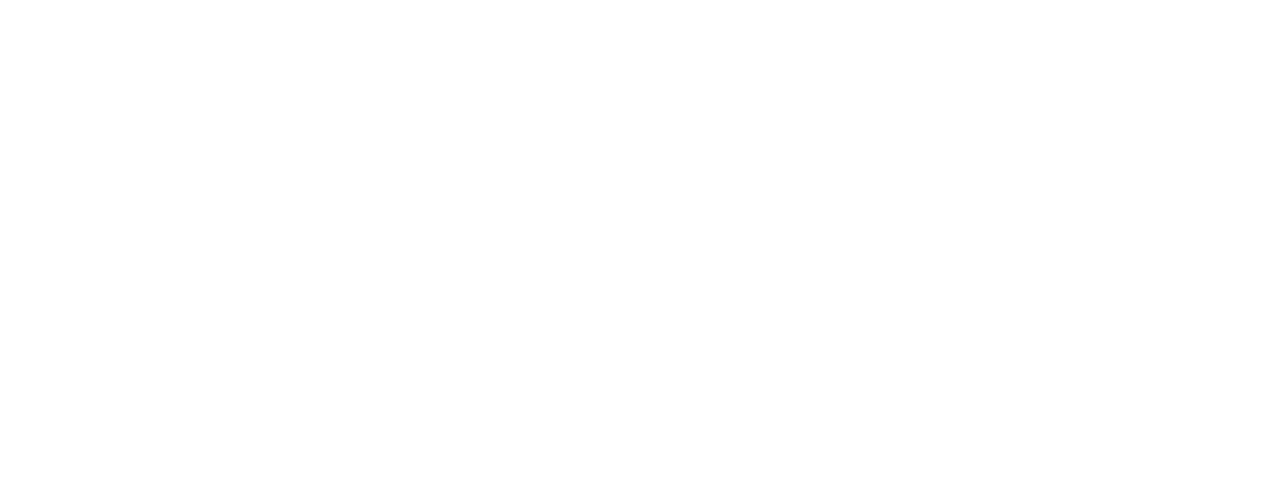
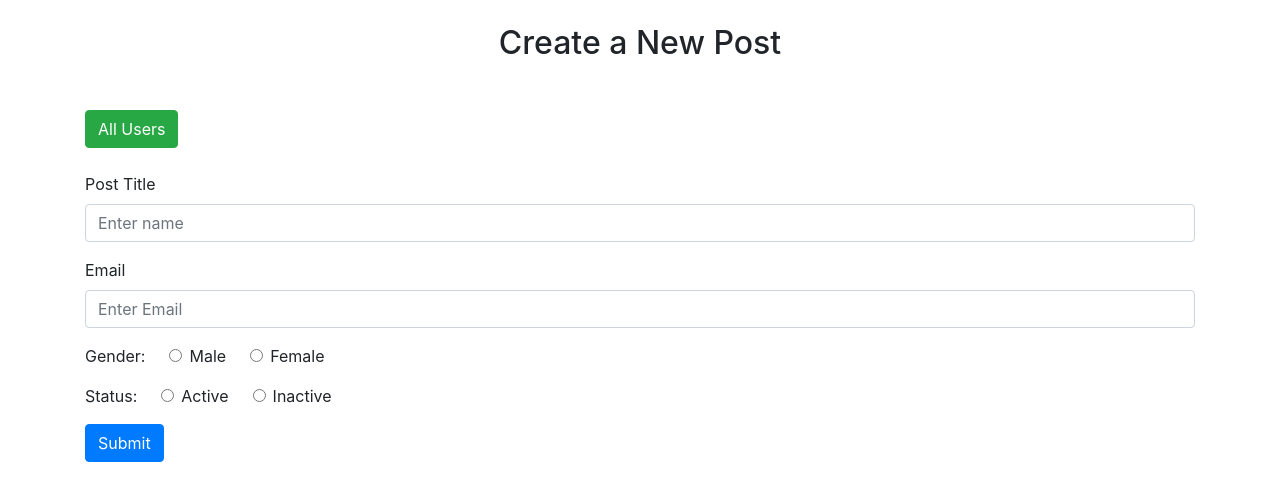
Before and after one commit to gustavupp/full-stack-blog, a React (Create React App) app in the folder client/react-mysql-blog/: page /user/new-user in a window 1280 px wide. Shown: the top 500 px of the page. Built offline with nearby package versions, Linux system fonts and the light colour scheme.

Commit message:
crud app converted from blogposts to users

```diff
--- a/client/react-mysql-blog/package.json
+++ b/client/react-mysql-blog/package.json
@@ -9,8 +9,10 @@
     "axios": "^0.25.0",
     "react": "^17.0.2",
     "react-dom": "^17.0.2",
+    "react-redux": "^7.2.6",
     "react-router-dom": "^5.2.0",
     "react-scripts": "5.0.0",
+    "redux": "^4.1.2",
     "web-vitals": "^2.1.4"
   },
   "scripts": {
--- a/client/react-mysql-blog/src/AddUser.js
+++ b/client/react-mysql-blog/src/AddUser.js
@@ -1,14 +1,33 @@
-import React, { useState } from 'react'
+import React, { useEffect, useState } from 'react'
 import { Link } from 'react-router-dom'
+import { useParams } from 'react-router-dom'
+import { connect } from 'react-redux'
 //import Axios from 'axios'
 
-export const AddUser = () => {
-  const [title, setTitle] = useState('')
-  const [content, setContent] = useState('')
+export const AddUser = ({ edit, users, dispatch }) => {
+  const [name, setName] = useState('')
+  const [email, setEmail] = useState('')
+  const [gender, setGender] = useState('')
+  const [status, setStatus] = useState('')
+  const id = parseInt(useParams().id.slice(1))
+
+  useEffect(() => {
+    if (edit) {
+      const editingUser = users.find((user) => user.id === id)
+      setName(editingUser.userName)
+      setEmail(editingUser.email)
+      setGender(editingUser.gender)
+      setStatus(editingUser.userStatus)
+    }
+  }, [])
 
   const handleSubmit = (e) => {
     e.preventDefault()
-    postToDatabase({ title, content })
+    postToDatabase({ name, email, gender, status })
+    setName('')
+    setEmail('')
+    setGender('')
+    setStatus('')
   }
 
   //post request wit Axios
@@ -28,55 +47,142 @@ export const AddUser = () => {
         'Content-Type': 'application/json;charset=UTF-8',
       },
       body: JSON.stringify({
-        title,
-        content,
+        name,
+        email,
+        gender,
+        status,
       }),
     }
 
     try {
       await fetch('http://localhost:3001/post', options).then(() =>
-        console.log('success')
+        console.log('User Added')
       )
     } catch (error) {
       throw error
     }
   }
 
+  //update request
+  const updateUser = async (e) => {
+    e.preventDefault()
+    const options = {
+      method: 'PUT',
+      headers: {
+        Accept: 'application/json',
+        'Content-Type': 'application/json;charset=UTF-8',
+      },
+      body: JSON.stringify({
+        name,
+        email,
+        id,
+        gender,
+        status,
+      }),
+    }
+
+    await fetch('http://localhost:3001/user', options)
+      .then(() => console.log('User updated'))
+      .catch((err) => console.log(err))
+  }
+
   return (
     <main className="container">
       <h2 className="my-4 text-center">Create a New Post</h2>
-      <Link to="/" className="btn btn-success my-4">
+      <Link
+        to="/"
+        className="btn btn-success my-4"
+        onClick={() => dispatch({ type: 'EDITING', payload: false })}
+      >
         All Users
       </Link>
-      <form onSubmit={handleSubmit}>
+      <form onSubmit={edit ? updateUser : handleSubmit}>
         <div className="form-group">
           <label htmlFor="title">Post Title</label>
           <input
             type="text"
             className="form-control"
-            id="title"
-            aria-describedby="title"
-            placeholder="Enter title"
-            onChange={(e) => setTitle(e.target.value)}
+            id="name"
+            aria-describedby="name"
+            placeholder="Enter name"
+            value={name}
+            onChange={(e) => setName(e.target.value)}
           />
         </div>
 
         <div className="form-group">
-          <label htmlFor="textarea">Post Content</label>
-          <textarea
+          <label htmlFor="email">Email</label>
+          <input
+            type="email"
             className="form-control"
-            id="textarea"
-            rows="3"
-            placeholder="Your blog post..."
-            onChange={(e) => setContent(e.target.value)}
-          ></textarea>
+            id="email"
+            placeholder="Enter Email"
+            value={email}
+            onChange={(e) => setEmail(e.target.value)}
+          ></input>
+        </div>
+        <div className="radios d-flex ">
+          <p className="mr-4">Gender: </p>
+          <div className="pr-4 form-check">
+            <input
+              value={gender}
+              onChange={(e) => setGender(e.target.value)}
+              className="form-check-input"
+              type="radio"
+              name="gender"
+              id="male"
+              value="male"
+            ></input>
+            <label htmlFor="male">Male</label>
+          </div>
+          <div className="form-check">
+            <input
+              className="form-check-input"
+              type="radio"
+              name="gender"
+              id="female"
+              value="female"
+            ></input>
+            <label htmlFor="female">Female</label>
+          </div>
+        </div>
+        <div className="radios d-flex ">
+          <p className="mr-4">Status: </p>
+          <div className="pr-4 form-check">
+            <input
+              value={status}
+              onChange={(e) => setStatus(e.target.value)}
+              className="form-check-input"
+              type="radio"
+              name="status"
+              id="active"
+              value="active"
+            ></input>
+            <label htmlFor="active">Active</label>
+          </div>
+          <div className="form-check">
+            <input
+              className="form-check-input"
+              type="radio"
+              name="status"
+              id="inactive"
+              value="inactive"
+            ></input>
+            <label htmlFor="inactive">Inactive</label>
+          </div>
         </div>
         <button type="submit" className="btn btn-primary mr-3">
-          Submit
+          {edit ? 'Save' : 'Submit'}
         </button>
       </form>
     </main>
   )
 }
 
-export default AddUser
+const mapStateToProps = (state) => {
+  const { edit, users } = state
+
+  return { edit, users }
+}
+
+export default connect(mapStateToProps)(AddUser)
--- a/client/react-mysql-blog/src/AllUsers.js
+++ b/client/react-mysql-blog/src/AllUsers.js
@@ -1,19 +1,20 @@
 import { useEffect, useState } from 'react'
 import { Link } from 'react-router-dom'
+import { connect } from 'react-redux'
 
-function AllUsers() {
-  const [posts, setPosts] = useState([])
+function AllUsers({ setEditing, getData, users }) {
+  //const [posts, setPosts] = useState([])
 
   useEffect(() => {
     getFromServer()
-  }, [posts])
+  }, [users])
 
+  //get all data from databse
   const getFromServer = async () => {
     try {
       const response = await fetch('http://localhost:3001/get')
       const data = await response.json()
-
-      setPosts(data)
+      getData(data)
     } catch (error) {
       throw error
     }
@@ -33,25 +34,36 @@ function AllUsers() {
         <thead className="thead-light">
           <tr>
             <th scope="col">Id</th>
-            <th scope="col">Title</th>
-            <th scope="col">Content</th>
-            <th scope="col">Date</th>
+            <th scope="col">Name</th>
+            <th scope="col">Email</th>
+            <th scope="col">Gender</th>
+            <th scope="col">Status</th>
+            <th scope="col">Admission</th>
             <th scope="col">Actions</th>
           </tr>
         </thead>
         <tbody>
-          {posts &&
-            posts.map((item) => {
-              const { id, title, content, postDate } = item
+          {users &&
+            users.map((item) => {
+              const { id, userName, email, gender, userStatus, admission } =
+                item
               return (
                 <tr key={id}>
                   <th scope="row">{id}</th>
-                  <td>{title}</td>
-                  <td>{content}</td>
-                  <td>{postDate}</td>
+                  <td>{userName}</td>
+                  <td>{email}</td>
+                  <td>{gender}</td>
+                  <td>{userStatus}</td>
+                  <td>{admission}</td>
                   <td>
                     <div className="d-flex">
-                      <button className="btn btn-info mr-2">Edit</button>
+                      <Link
+                        to={`/user/:${id}`}
+                        className="btn btn-info mr-2"
+                        onClick={setEditing}
+                      >
+                        Edit
+                      </Link>
                       <button
                         className="btn btn-danger"
                         onClick={() => deleteUser(id)}
@@ -65,11 +77,23 @@ function AllUsers() {
             })}
         </tbody>
       </table>
-      <Link to="/add-user" className="btn btn-success">
+      <Link to="/user/new-user" className="btn btn-success">
         Add User
       </Link>
     </main>
   )
 }
 
-export default AllUsers
+const mapDispatchToProps = (dispatch) => {
+  return {
+    setEditing: () => dispatch({ type: 'EDITING', payload: true }),
+    getData: (data) => dispatch({ type: 'GET_DATA', payload: data }),
+  }
+}
+
+const mapStateToProps = (state) => {
+  const { users } = state
+  return { users }
+}
+
+export default connect(mapStateToProps, mapDispatchToProps)(AllUsers)
--- a/client/react-mysql-blog/src/App.js
+++ b/client/react-mysql-blog/src/App.js
@@ -1,22 +1,25 @@
-import {
-  BrowserRouter as Router,
-  Routes,
-  Switch,
-  Route,
-} from 'react-router-dom'
+import { BrowserRouter as Router, Route } from 'react-router-dom'
 import AddUser from './AddUser'
 import AllUsers from './AllUsers'
+import { createStore } from 'redux'
+import { Provider } from 'react-redux'
+import { reducer } from './reducer'
+
+const store = createStore(reducer)
 
 const App = () => {
   return (
-    <Router>
-      <Route exact path="/">
-        <AllUsers />
-      </Route>
-      <Route path="/add-user">
+    <Provider store={store}>
+      <Router>
+        <Route exact path="/">
+          <AllUsers />
+        </Route>
+        {/* <Route path="/add-user">
         <AddUser />
-      </Route>
-    </Router>
+      </Route> */}
+        <Route exact path="/user/:id" children={<AddUser />}></Route>
+      </Router>
+    </Provider>
   )
 }
 
--- /dev/null
+++ b/client/react-mysql-blog/src/reducer.js
@@ -0,0 +1,15 @@
+const initialState = {
+  edit: false,
+  users: [],
+}
+
+export const reducer = (state = initialState, action) => {
+  switch (action.type) {
+    case 'EDITING':
+      return { ...state, edit: action.payload }
+    case 'GET_DATA':
+      return { ...state, users: action.payload }
+    default:
+      return state
+  }
+}
```
Also changed, not shown: 2 other files (tests, documents, lock files or other folders).
